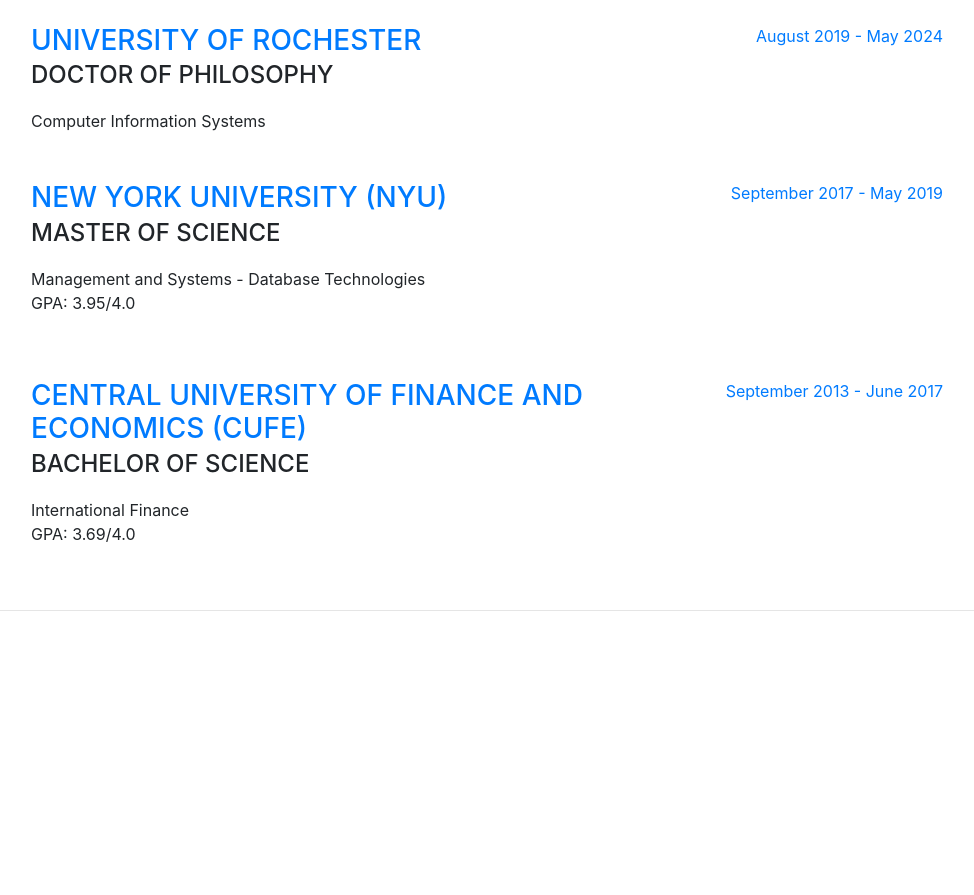
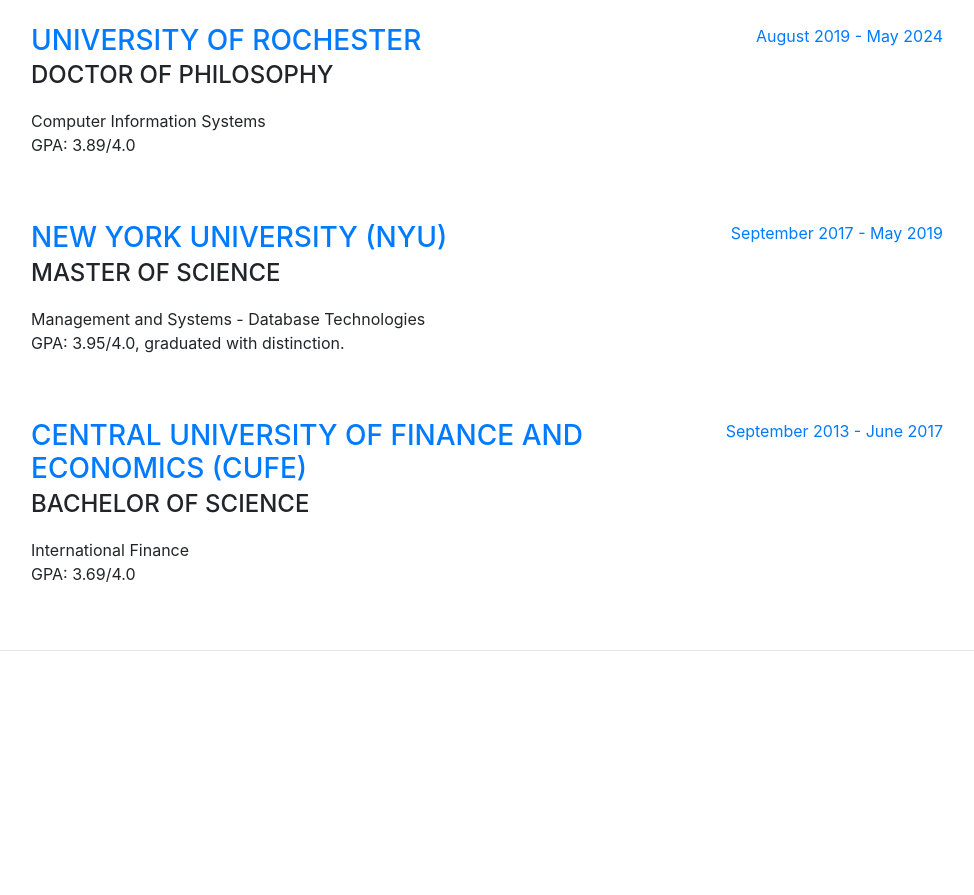
Before and after one commit to XinyiLiu0227/XinyiLiu0227.github.io, a website with bundled scripts: page index.html in a window 1280 px wide. Shown: the part 2800-3695 px from the top of the page, without its empty margins (289-1263 px from the left). Built offline with nearby package versions, Linux system fonts and the light colour scheme; a web font is replaced by a local one.

Commit message:
Update index.html

```diff
--- a/index.html
+++ b/index.html
@@ -199,6 +199,7 @@
               <h3 class="mb-0"><a href="https://www.rochester.edu" target="_blank">University of Rochester</a></h3>
               <div class="subheading mb-3">Doctor of Philosophy</div>
               <div>Computer Information Systems</div>
+              <p>GPA: 3.89/4.0</p>
             </div>
             <div class="resume-date text-md-right">
               <span class="text-primary">August 2019 - May 2024</span>
@@ -210,7 +211,7 @@
               <h3 class="mb-0"><a href="https://www.nyu.edu/" target="_blank">New York University (NYU)</a></h3>
               <div class="subheading mb-3">Master of Science</div>
               <div>Management and Systems - Database Technologies</div>
-              <p>GPA: 3.95/4.0</p>
+              <p>GPA: 3.95/4.0, graduated with distinction.</p>
             </div>
             <div class="resume-date text-md-right">
               <span class="text-primary">September 2017 - May 2019</span>
```
